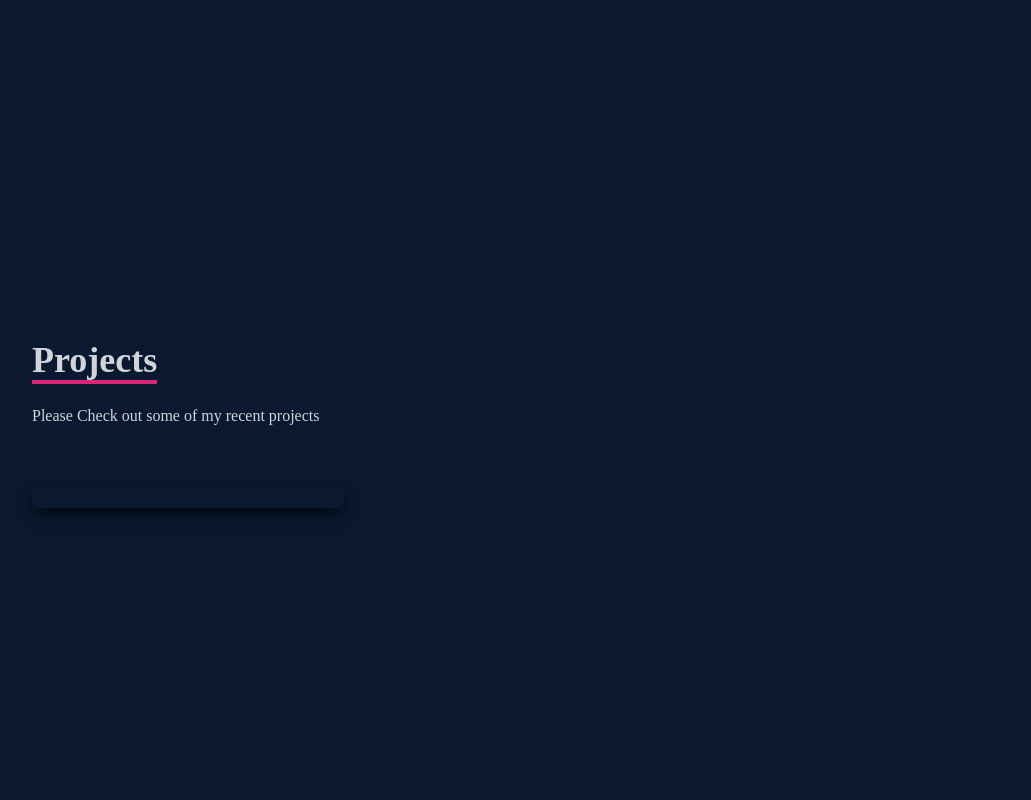
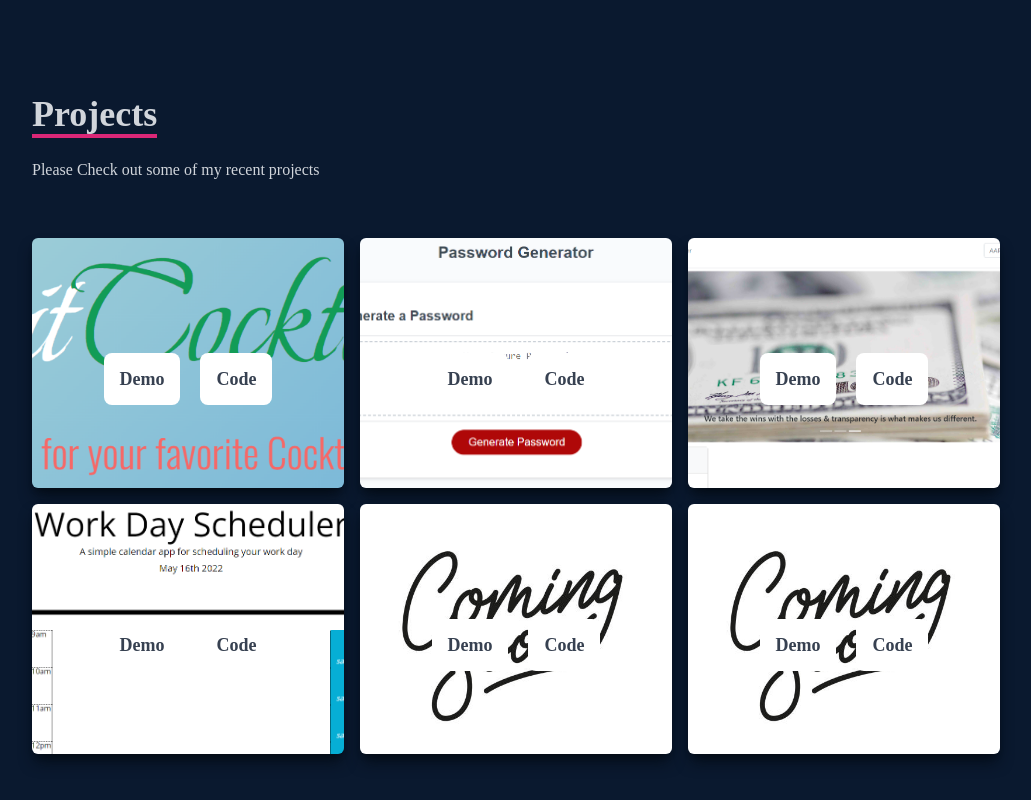
Before and after one commit to coding26fig/ReactPortfolio, a React (Create React App) app in the folder portfolio/: page / in a window 1280 px wide. Shown: the part 1576-2376 px from the top of the page, without its empty margins (124-1155 px from the left). Built offline with nearby package versions, Linux system fonts and the light colour scheme.

Commit message:
projects

```diff
--- a/portfolio/src/components/Projects.jsx
+++ b/portfolio/src/components/Projects.jsx
@@ -3,6 +3,9 @@
 import Project2 from '../assets/Passwordgenerator.png';
 import Project3 from '../assets/Stockalert.png';
 import Project4 from '../assets/WDscheduler.png';
+import Project5 from '../assets/comingsoon.jpg';
+import Project6 from '../assets/comingsoon.jpg';
+
 
 const Projects = () => {
   return (
@@ -12,16 +15,102 @@
     <p className='text-4xl font-bold inline border-b-4 text-gray-300 border-pink-600'>Projects</p>
     <p className='py-6'>Please Check out some of my recent projects</p>
 </div>
-<div className='grid sm:grid-cols-2 md:grid-cols-3 gap-4'>
-    <div className='shadow-lg shadow-[#040c16] group container rounded-md flex justify-center items-center'>
-        <div>
+{/*Container*/}
+<div
+className=' grid sm:grid-cols-2 md:grid-cols-3 gap-4'>
+    {/*Grid*/}
+    <div style={{backgroundImage: `url(${Project1}`}}
+    className='shadow-lg shadow-[#040c16] group container rounded-md flex justify-center items-center content-div'>
 
-            <span>
+       {/* HOVER EFFECTS*/}
+        <div className='opacity-8 group-hover:opacity-100'>
+                      <span className='text-2xl font-bold text-white tracking-wider'>
 
             </span>
-            <div>
-                <a href='/'> <button></button></a>
-                <a href='/'> <button></button></a>
+            <div className='pt-8 text-center'>
+                <a href="/"> <button className='text-center rounded-lg px-4 py-3 m-2 bg-white text-gray-700 font-bold text-lg'>Demo</button></a>
+
+                <a href="/"> <button className='text-center rounded-lg px-4 py-3 m-2 bg-white text-gray-700 font-bold text-lg'>Code</button></a>
+            </div>
+            </div>
+
+    </div>
+     <div style={{backgroundImage: `url(${Project2}`}}
+    className='shadow-lg shadow-[#040c16] group container rounded-md flex justify-center items-center content-div'>
+
+       {/* HOVER EFFECTS*/}
+        <div className='opacity-8 group-hover:opacity-100'>
+                      <span className='text-2xl font-bold text-white tracking-wider'>
+
+            </span>
+            <div className='pt-8 text-center'>
+                <a href="/"> <button className='text-center rounded-lg px-4 py-3 m-2 bg-white text-gray-700 font-bold text-lg'>Demo</button></a>
+
+                <a href="/"> <button className='text-center rounded-lg px-4 py-3 m-2 bg-white text-gray-700 font-bold text-lg'>Code</button></a>
+            </div>
+            </div>
+
+    </div>
+     <div style={{backgroundImage: `url(${Project3}`}}
+    className='shadow-lg shadow-[#040c16] group container rounded-md flex justify-center items-center content-div'>
+
+       {/* HOVER EFFECTS*/}
+        <div className='opacity-8 group-hover:opacity-100'>
+                      <span className='text-2xl font-bold text-white tracking-wider'>
+
+            </span>
+            <div className='pt-8 text-center'>
+                <a href="/"> <button className='text-center rounded-lg px-4 py-3 m-2 bg-white text-gray-700 font-bold text-lg'>Demo</button></a>
+
+                <a href="/"> <button className='text-center rounded-lg px-4 py-3 m-2 bg-white text-gray-700 font-bold text-lg'>Code</button></a>
+            </div>
+            </div>
+
+    </div>
+     <div style={{backgroundImage: `url(${Project4}`}}
+    className='shadow-lg shadow-[#040c16] group container rounded-md flex justify-center items-center content-div'>
+
+       {/* HOVER EFFECTS*/}
+        <div className='opacity-8 group-hover:opacity-100'>
+                      <span className='text-2xl font-bold text-white tracking-wider'>
+
+            </span>
+            <div className='pt-8 text-center'>
+                <a href="/"> <button className='text-center rounded-lg px-4 py-3 m-2 bg-white text-gray-700 font-bold text-lg'>Demo</button></a>
+
+                <a href="/"> <button className='text-center rounded-lg px-4 py-3 m-2 bg-white text-gray-700 font-bold text-lg'>Code</button></a>
+            </div>
+            </div>
+
+    </div>
+    <div style={{backgroundImage: `url(${Project5}`}}
+    className='shadow-lg shadow-[#040c16] group container rounded-md flex justify-center items-center content-div'>
+
+       {/* HOVER EFFECTS*/}
+        <div className='opacity-8 group-hover:opacity-100'>
+                      <span className='text-2xl font-bold text-white tracking-wider'>
+
+            </span>
+            <div className='pt-8 text-center'>
+                <a href="/"> <button className='text-center rounded-lg px-4 py-3 m-2 bg-white text-gray-700 font-bold text-lg'>Demo</button></a>
+
+                <a href="/"> <button className='text-center rounded-lg px-4 py-3 m-2 bg-white text-gray-700 font-bold text-lg'>Code</button></a>
+            </div>
+            </div>
+
+    </div>
+    <div style={{backgroundImage: `url(${Project6}`}}
+    className='shadow-lg shadow-[#040c16] group container rounded-md flex justify-center items-center content-div'>
+
+       {/* HOVER EFFECTS*/}
+        <div className='opacity-8 group-hover:opacity-100'>
+                      <span className='text-2xl font-bold text-white tracking-wider'>
+
+            </span>
+            <div className='pt-8 text-center'>
+                <a href="/"> <button className='text-center rounded-lg px-4 py-3 m-2 bg-white text-gray-700 font-bold text-lg'>Demo</button></a>
+
+                <a href="/"> <button className='text-center rounded-lg px-4 py-3 m-2 bg-white text-gray-700 font-bold text-lg'>Code</button></a>
             </div>
             </div>
 
--- a/portfolio/src/index.css
+++ b/portfolio/src/index.css
@@ -12,3 +12,17 @@
     @apply cursor-pointer;
   }
 }
+.content-div {
+  background-repeat: no-repeat;
+  background-size: cover;
+  background-position: center;
+  height: 250px;
+}
+
+.content-div:hover {
+  background-image: linear-gradient(
+    to right,
+    rgba(112, 157, 255, 0.8),
+    hsla(242, 74%, 61%, 0.8)
+  ) !important;
+}
```
Also changed, not shown: portfolio/src/assets/comingsoon.jpg (added).
